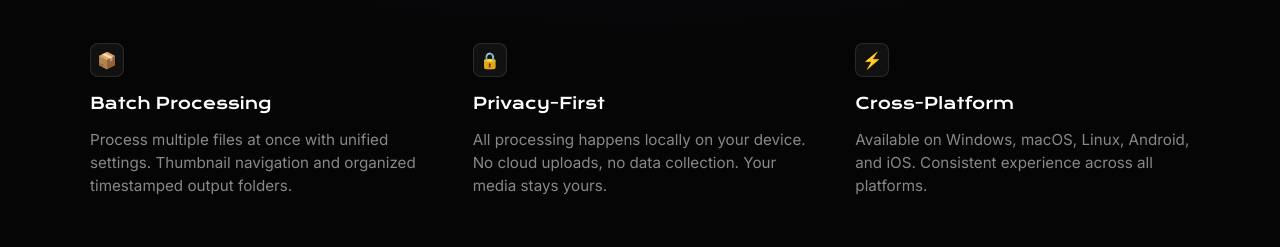
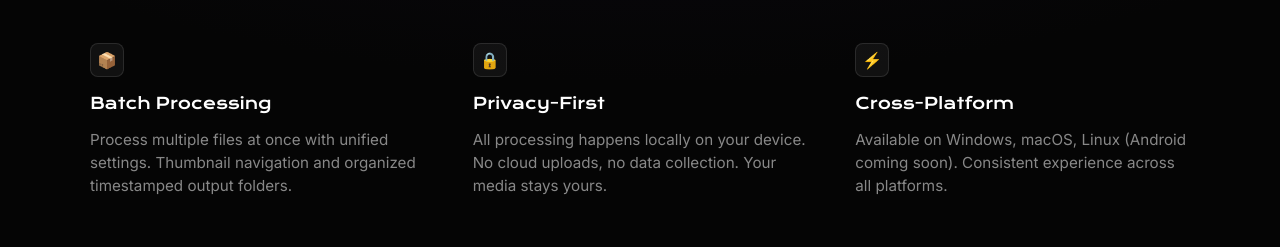
Before and after one commit to kamryn404/capsule-site, a SvelteKit app: page / in a window 1280 px wide. Shown: the part 1200-1447 px from the top of the page. Built offline with nearby package versions, Linux system fonts and the light colour scheme.

Commit message:
change OS support

```diff
--- a/src/routes/+page.svelte
+++ b/src/routes/+page.svelte
@@ -33,7 +33,7 @@
         {
             title: "Cross-Platform",
             description:
-                "Available on Windows, macOS, Linux, Android, and iOS. Consistent experience across all platforms.",
+                "Available on Windows, macOS, Linux (Android coming soon). Consistent experience across all platforms.",
             icon: "⚡",
         },
     ];
```
